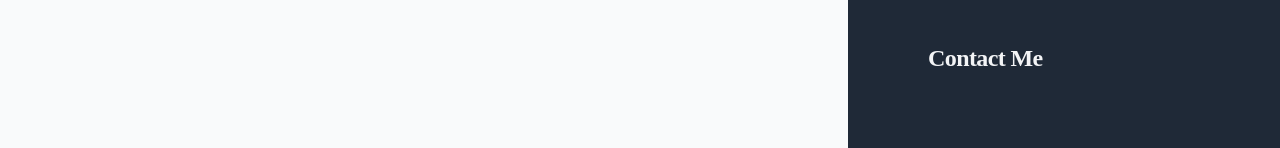
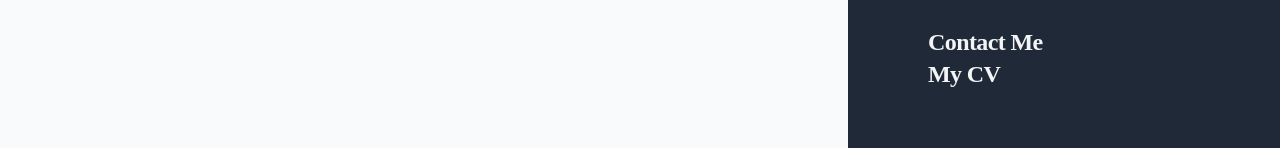
Before and after one commit to vitamins999/portfolio, a Next.js app: page / in a window 1280 px wide. Both pictures are taken after a click on the button 1200 px from the left and 72 px from the top of the page. Shown: the part 482-630 px from the top of the page. Built offline with nearby package versions, Linux system fonts and the light colour scheme; what tailwindcss-scroll-snap would draw is missing.

Commit message:
added cv and links to read it on hero component and menu (#42)

```diff
--- a/components/Hero.tsx
+++ b/components/Hero.tsx
@@ -1,3 +1,5 @@
+import Link from 'next/link';
+
 const Hero = ({ fullpageApi }) => {
   return (
     <section className='relative h-screen w-full overflow-hidden flex flex-col justify-center items-center section lg:px-0 lg:pt-0 pt-10 px-10'>
@@ -26,6 +28,15 @@ const Hero = ({ fullpageApi }) => {
           real passion for creative problem solving.
         </p>
         <div className='lg:py-5 py-10 lg:mt-10'>
+          <a
+            href='/files/jools-barnett-cv.pdf'
+            target='_blank'
+            rel='noreferrer'
+          >
+            <button className='py-4 px-14 mr-5 uppercase font-bold text-xs tracking-wider bg-gray-50 text-gray-800 transition duration-150 hover:bg-gray-800 hover:text-gray-50 focus:outline-none font-bodyEandE'>
+              Checkout My CV
+            </button>
+          </a>
           <button
             onClick={() => {
               fullpageApi.moveTo(3);
--- a/components/Menu.tsx
+++ b/components/Menu.tsx
@@ -107,6 +107,16 @@ const Menu = ({ menuOpen, setMenuOpen }: Props) => {
             Contact Me
           </a>
         </motion.li>
+        <motion.li variants={sidebar}>
+          <a
+            href='/files/jools-barnett-cv.pdf'
+            target='_blank'
+            rel='noreferrer'
+            className='hover:text-green-300 transition ease-in-out duration-150 text-xl xl:text-2xl tracking-tight leading-normal'
+          >
+            My CV
+          </a>
+        </motion.li>
       </motion.ul>
     </motion.nav>
   );
```
Also changed, not shown: 1 other file (tests, documents, lock files or other folders).
